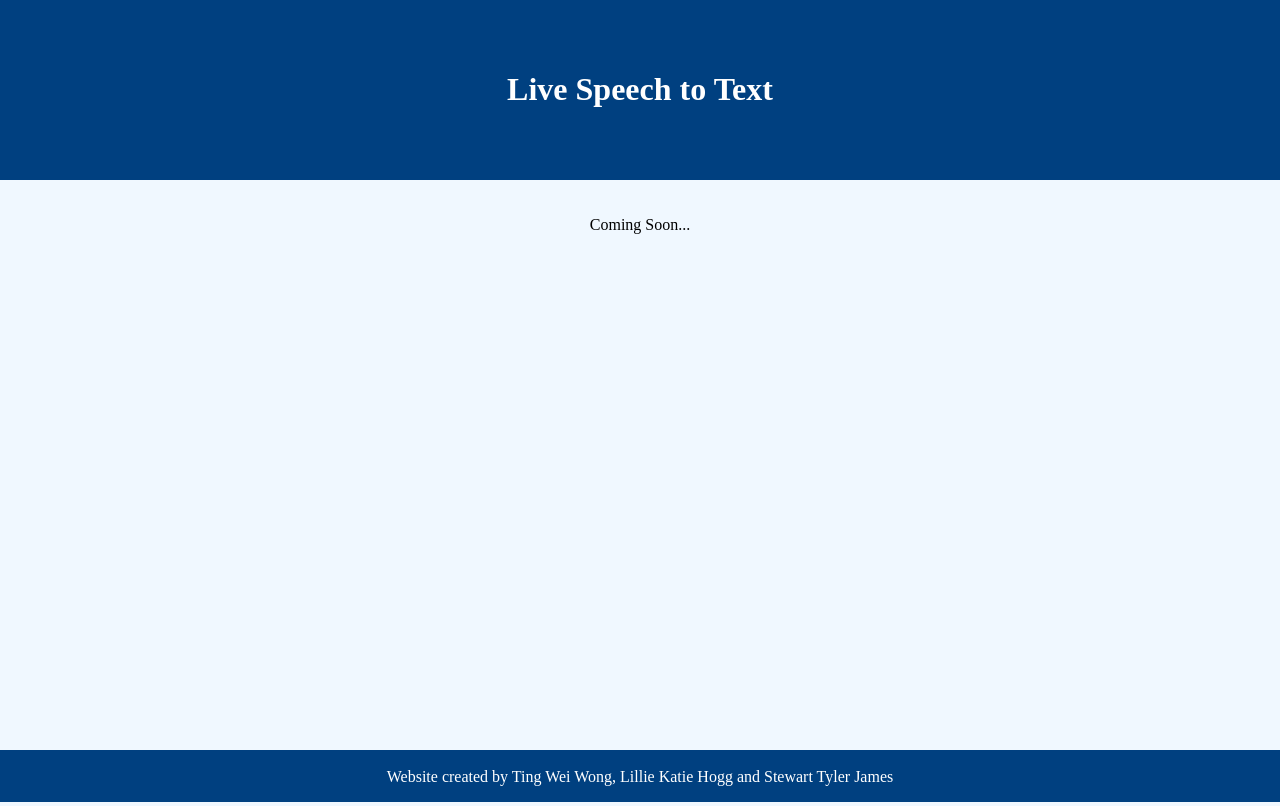
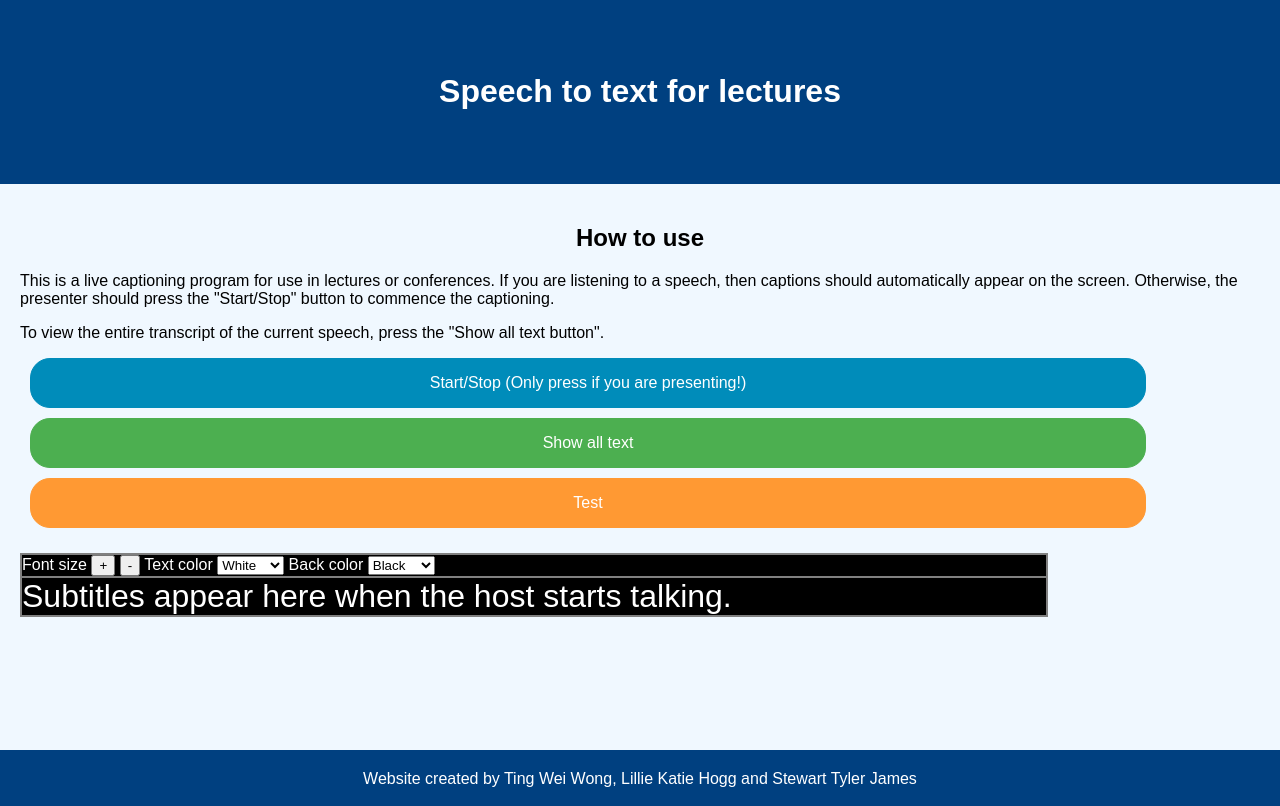
Before and after one commit to Hydrangea028/Web-Research-Sprint-1, a website: page liveSpeech.html in a window 1280 px wide. Drawn offline with nearby package versions, Linux system fonts and the light colour scheme; no server answers.

Commit message:
Add files via upload

```diff
--- a/liveSpeech.html
+++ b/liveSpeech.html
@@ -5,7 +5,7 @@
     <meta charset="utf-8">
 
     <!--SEO-->
-    <title id="homeTitle">Live Speech to Text</title>
+    <title id="homeTitle">Speech to text for lectures</title>
 
     <meta name="description" content="">
     <!--end SEO-->
@@ -18,13 +18,57 @@
       <div id="container">
 
         <div id="header">
-          <h1>Live Speech to Text</h1>
+          <h1>Speech to text for lectures</h1>
         </div>
 
         <div id="content">
 
-          <p>Coming Soon...
-          </p>
+          <div id="main">
+      			<section id="instruction">
+      				<h2>How to use</h2>
+      				<p>This is a live captioning program for use in lectures or conferences. If you are listening to a speech, then captions should automatically appear on the screen. Otherwise, the presenter should press the "Start/Stop" button to commence the captioning.</p>
+      				<p>To view the entire transcript of the current speech, press the "Show all text button".
+      			</section>
+
+      			<section id="present">
+      				<button id="start">Start/Stop (Only press if you are presenting!)</button>
+      				<button id="final">Show all text</button>
+      				<button id="test">Test</button>
+      			</section>
+
+      			<div id="subtitle">
+      				<div id="settings">
+      					<label for="addFont">Font size</label>
+      					<button id="addFont">+</button>
+      					<button id="lessFont">-</button>
+      					<label for="foreColour">Text color</label>
+      					<select id="foreColour">
+      						<option value="red">Red</option>
+      						<option value="orange">Orange</option>
+      						<option value="yellow">Yellow</option>
+      						<option value="lime">Green</option>
+      						<option value="blue">Blue</option>
+      						<option value="indigo">Indigo</option>
+      						<option value="violet">Violet</option>
+      						<option value="black">Black</option>
+      						<option value="white" selected>White</option>
+      					</select>
+      					<label for="backColour">Back color</label>
+      					<select id="backColour">
+      						<option value="red">Red</option>
+      						<option value="orange">Orange</option>
+      						<option value="yellow">Yellow</option>
+      						<option value="lime">Green</option>
+      						<option value="blue">Blue</option>
+      						<option value="indigo">Indigo</option>
+      						<option value="violet">Violet</option>
+      						<option value="black" selected>Black</option>
+      						<option value="white">White</option>
+      					</select>
+      				</div>
+      				<div id="line">Subtitles appear here when the host starts talking.</div>
+      			</div>
+      		</div>
 
         </div>
 
@@ -36,5 +80,7 @@
       </div>
 
   </body>
+  <script src="/socket.io/socket.io.js"></script>
+  <script src=client.js></script>
 
 </html>
--- a/mainStyle.css
+++ b/mainStyle.css
@@ -1,12 +1,12 @@
-
 html, body {
   margin: 0;
   height: 100%;
   background-color: #f0f8ff;
+	font-family: "Ubuntu", "Arial",  sans-serif;
+	background-color: #f0f8ff;
 }
 
 #container {
-  text-align: center;
   min-height: 100%;
 }
 
@@ -16,12 +16,84 @@ html, body {
   text-align: center;
   background-color: #004080;
   color: white;
+  border: 2px solid #004080;
 }
 
 #content {
-  text-align: center;
   padding: 20px;
   padding-bottom: 50px;
+}
+
+#instruction h2{
+  text-align: center;
+}
+
+#present{
+  padding-bottom: 15px;
+  text-align: center;
+}
+
+#present button{
+  font-family: "Ubuntu", "Arial",  sans-serif;
+  font-size: 16px;
+  border-radius: 20px;
+  color: white;
+  padding: 15px 32px;
+  cursor: pointer;
+  text-align: center;
+  text-decoration: none;
+  display: block;
+  width: 90%;
+  margin: 10px;
+}
+
+#start{
+  background-color: #008CBA;
+  border: 1px solid #008CBA;
+}
+
+#start:hover{
+  background-color: white;
+  border-color: #008CBA;
+  color: black;
+}
+
+#final{
+  background-color: #4CAF50;
+  border: 1px solid #4CAF50;
+}
+
+#final:hover{
+  background-color: white;
+  border-color: #4CAF50;
+  color: black;
+}
+
+#test{
+  background-color: #ff9933;
+  border: 1px solid #ff9933;
+}
+
+#test:hover{
+  background-color: white;
+  border-color: #ff9933;
+  color: black;
+}
+
+#subtitle{
+	border: 2px grey solid;
+	background-color: black;
+	color: white;
+	width:80%;
+	position: fixed;
+}
+
+#settings{
+	border-bottom: 2px grey solid;
+}
+
+#line{
+	font-size: 2em;
 }
 
 #footer {
@@ -31,4 +103,5 @@ html, body {
   text-align: center;
   background-color: #004080;
   color: white;
+  border: 2px solid #004080;
 }
```
